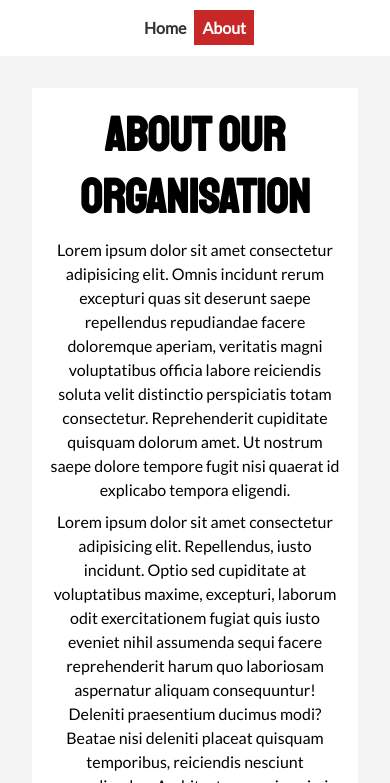
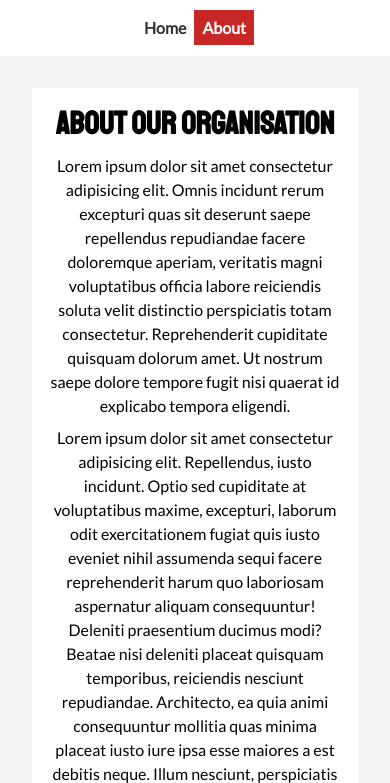
Before and after one commit to jpeixoto18/dev_sandbox, a plain HTML site: page templates/news_grid/about.html in a window 390 px wide. Shown: the part 61-844 px from the top of the page. Drawn offline with Linux system fonts and the light colour scheme.

Commit message:
finish newsgrid

```diff
--- a/templates/news_grid/css/mobile.css
+++ b/templates/news_grid/css/mobile.css
@@ -55,4 +55,8 @@
     .page-container > *:first-child {
         grid-row: 1;
     }
+
+    .l-heading {
+        font-size: 2rem;
+    }
 }
```
